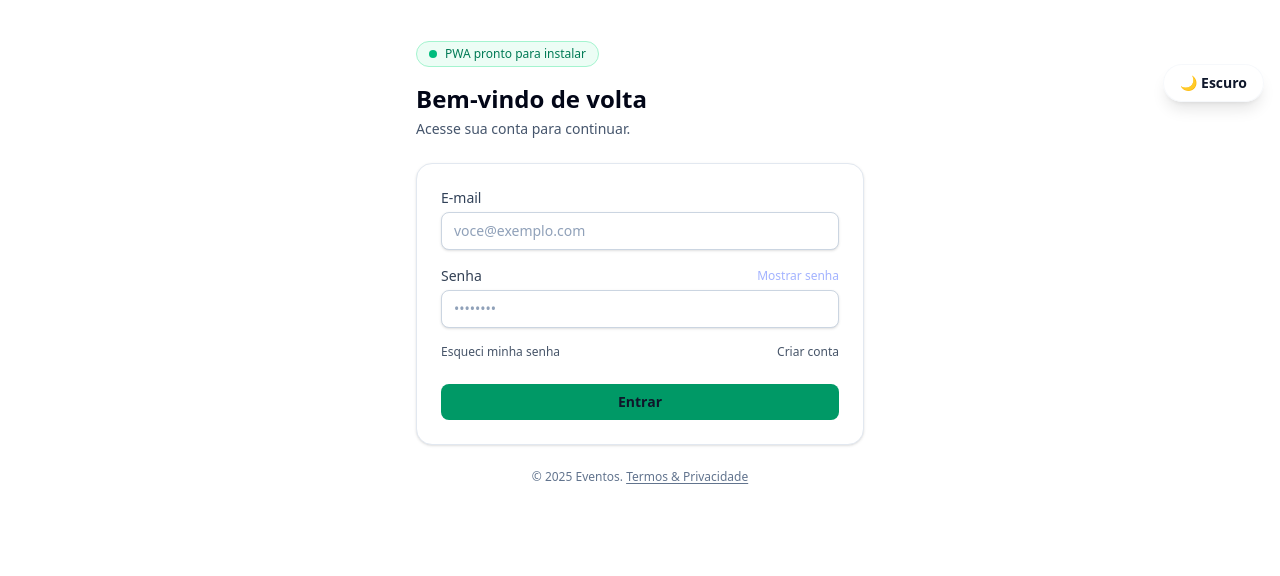
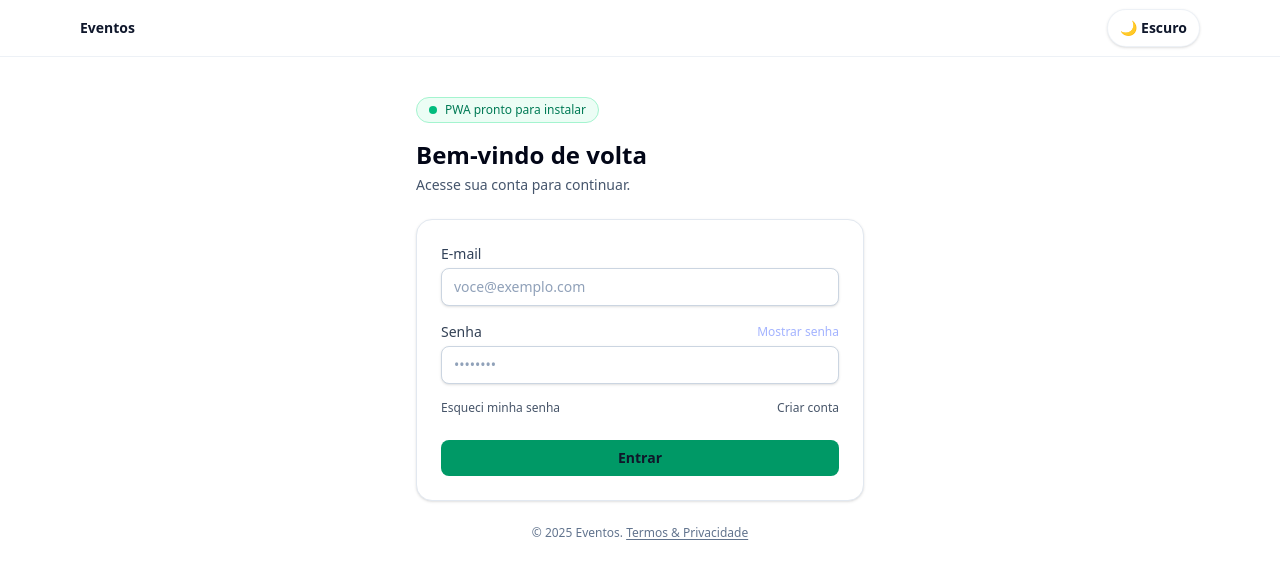
Before and after one commit to guilhermecardosocruz/appmodelo, a Next.js app: page /login in a window 1280 px wide. Shown: the top 576 px of the page. Built offline with nearby package versions, Linux system fonts and the light colour scheme.

Commit message:
feat(ui): move theme toggle to fixed topbar globally

```diff
--- a/app/layout.tsx
+++ b/app/layout.tsx
@@ -4,7 +4,7 @@ import "./globals.css";
 import { PwaProvider } from "@/components/PwaProvider";
 import { MercadoPagoProvider } from "@/components/MercadoPagoProvider";
 import { ThemeProvider } from "@/components/theme/ThemeProvider";
-import { ThemeToggle } from "@/components/theme/ThemeToggle";
+import { AppTopbar } from "@/components/AppTopbar";
 
 export const metadata: Metadata = {
   title: "Eventos",
@@ -18,14 +18,11 @@ type RootLayoutProps = {
 export default function RootLayout({ children }: RootLayoutProps) {
   return (
     <html lang="pt-BR">
-      <body>
+      <body className="min-h-screen pt-14">
         {/* PWA só como efeito colateral */}
         <PwaProvider />
-
         <ThemeProvider>
-          {/* Toggle global (aparece em qualquer rota) */}
-          <ThemeToggle />
-
+          <AppTopbar />
           {/* Mercado Pago envolvendo a árvore */}
           <MercadoPagoProvider>{children}</MercadoPagoProvider>
         </ThemeProvider>
--- /dev/null
+++ b/components/AppTopbar.tsx
@@ -0,0 +1,21 @@
+import Link from "next/link";
+import { ThemeToggle } from "@/components/theme/ThemeToggle";
+
+export function AppTopbar() {
+  return (
+    <header className="fixed inset-x-0 top-0 z-50 border-b border-slate-200/60 bg-white/85 backdrop-blur dark:border-slate-800/60 dark:bg-slate-950/80">
+      <div className="mx-auto flex h-14 max-w-6xl items-center justify-between px-4">
+        <Link
+          href="/"
+          className="text-sm font-semibold text-slate-900 hover:opacity-80 dark:text-slate-50"
+        >
+          Eventos
+        </Link>
+
+        <div className="flex items-center gap-2">
+          <ThemeToggle />
+        </div>
+      </div>
+    </header>
+  );
+}
--- a/components/theme/ThemeToggle.tsx
+++ b/components/theme/ThemeToggle.tsx
@@ -18,18 +18,10 @@ export function ThemeToggle({ className = "" }: Props) {
       aria-label={label}
       title={label}
       className={[
-        // posição ajustada (não cobre header)
-        "fixed right-4 top-16 z-40",
-
-        // visual
-        "rounded-full px-4 py-2 text-sm font-semibold",
-        "border border-slate-200/30",
-        "bg-white/85 text-slate-900 shadow-lg backdrop-blur",
-
-        // dark
-        "dark:bg-slate-900/80 dark:text-slate-50 dark:border-slate-700/60",
-
-        "hover:scale-[1.02] active:scale-[0.98] transition",
+        "inline-flex items-center gap-2 rounded-full px-3 py-2 text-sm font-semibold",
+        "border border-slate-200/60 bg-white text-slate-900 shadow-sm",
+        "hover:bg-slate-50 active:scale-[0.99] transition",
+        "dark:border-slate-700/60 dark:bg-slate-900/60 dark:text-slate-50 dark:hover:bg-slate-900",
         className,
       ].join(" ")}
     >
```
